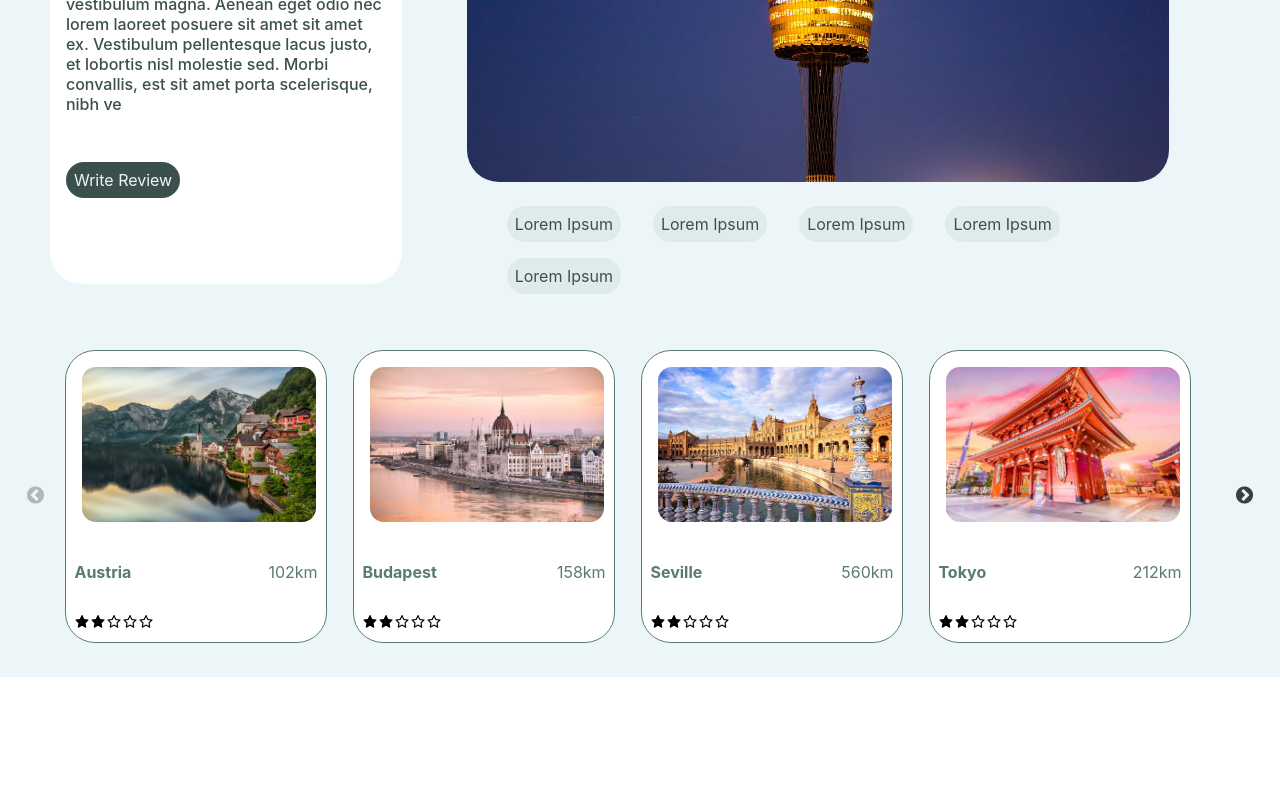
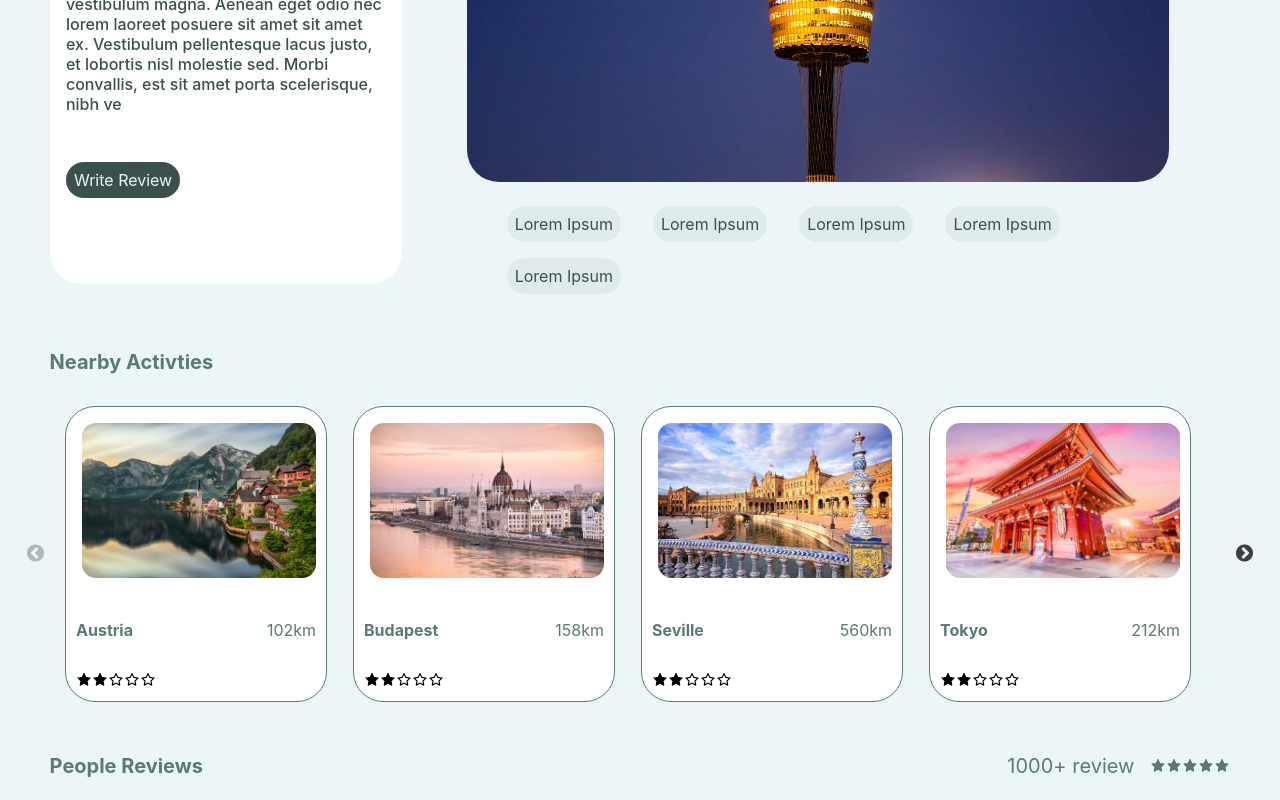
Before and after one commit to rashaaad19/PlaceProfile__try, a React (Create React App) app: page / in a window 1280 px wide. Shown: the part 279-1079 px from the top of the page. Before the commit the page ends 956 px from the top, so only its background shows below. Built offline with nearby package versions, Linux system fonts and the light colour scheme.

Commit message:
added header for review section in components

```diff
--- a/src/App.js
+++ b/src/App.js
@@ -2,6 +2,7 @@ import './App.css';
 import Navbar from './components/Navbar';
 import PlaceCard from './components/placeInfo/PlaceCard';
 import PlaceImage from './components/placeInfo/PlaceImage';
+import ReviewHeader from './components/reviews/ReviewHeader';
 import SliderContainer from './components/Slider/SliderContainer';
 function App() {
   return (
@@ -15,6 +16,9 @@ function App() {
     <div id='second__part'>
     <SliderContainer></SliderContainer>
     </div>
+    <div id='third__part'>
+    <ReviewHeader></ReviewHeader>
+    </div>
   </div>
     </>
   );
--- a/src/components/Slider/NearbySlider.css
+++ b/src/components/Slider/NearbySlider.css
@@ -10,6 +10,7 @@ padding: 0.5rem;
   .city__style {
     font-weight: bold;
     color:#597A76;
+    flex: 1 1 150px;
 
   }
     .card__top{
@@ -38,4 +39,6 @@ padding: 0.5rem;
     justify-content: space-between;
     flex-basis: 50%;
     flex-wrap: wrap;
+    align-items: center;
+    margin: 0.1rem;
   }
--- a/src/components/Slider/NearbySlider.js
+++ b/src/components/Slider/NearbySlider.js
@@ -62,8 +62,8 @@ return <>
               <img src={item.src} alt={item.title}></img>
               <div className="image__content">
               <p className="city__style">{item.city}</p>
-              <p id="distance">{item.distance}</p>
-              </div>
+                <p id="distance">{item.distance}</p>
+
               <div className="star__class">
               <AiFillStar ></AiFillStar>
               <AiFillStar ></AiFillStar>
@@ -71,6 +71,8 @@ return <>
               <AiOutlineStar ></AiOutlineStar>
               <AiOutlineStar ></AiOutlineStar>
               </div>
+              </div>
+
             </div>
 
           </div>
--- a/src/components/Slider/SliderContainer.css
+++ b/src/components/Slider/SliderContainer.css
@@ -15,3 +15,10 @@ color:black;
     width: 90% !important;
     background-color: white !important;
 }
+.sliderHeader__container p{
+    color: #597A76;
+    font-weight: bold;
+    font-size: 20px;
+    margin-left: 3rem;
+    margin-bottom: 2rem;
+}
--- a/src/components/Slider/SliderContainer.js
+++ b/src/components/Slider/SliderContainer.js
@@ -2,7 +2,12 @@ import NearbySlider from './NearbySlider'
 import './SliderContainer.css'
 const SliderContainer=()=>{
     return <>
+    <div className='slider__container'>
+    <div className='sliderHeader__container'>
+    <p>Nearby Activties</p>
+    </div>
     <NearbySlider></NearbySlider>
+    </div>
     </>
 }
 export default SliderContainer
--- /dev/null
+++ b/src/components/reviews/ReviewHeader.css
@@ -0,0 +1,23 @@
+.firstRowHeader{
+    margin: 0rem 3rem 0rem 3rem;
+    display: flex;
+    align-items: center;
+    justify-content: space-between;
+}
+#peopleReviews{
+    color: #597A76;
+    font-weight: bold;
+    font-size: 20px;
+}
+#reviewNum{
+    color: #597A76;
+    font-size: 20px;
+    margin-right: 1rem;
+}
+.reviewSec__star{
+    color: #597A76;
+}
+.secPart{
+    display: flex;
+    align-items: center;
+}
--- /dev/null
+++ b/src/components/reviews/ReviewHeader.js
@@ -0,0 +1,20 @@
+import { AiFillStar } from 'react-icons/ai'
+import './ReviewHeader.css'
+const ReviewHeader=()=>{
+    return <>
+    <div className='firstRowHeader'>
+    <p id='peopleReviews'>People Reviews</p>
+    <div className='secPart'>
+    <p id='reviewNum'>1000+ review</p>
+    <AiFillStar className='reviewSec__star'></AiFillStar>
+    <AiFillStar className='reviewSec__star'></AiFillStar>
+    <AiFillStar className='reviewSec__star'></AiFillStar>
+    <AiFillStar className='reviewSec__star'></AiFillStar>
+    <AiFillStar className='reviewSec__star'></AiFillStar>
+
+    </div>
+    </div>
+    </>
+}
+
+export default ReviewHeader
```
